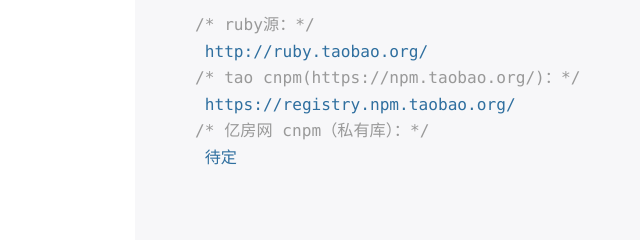
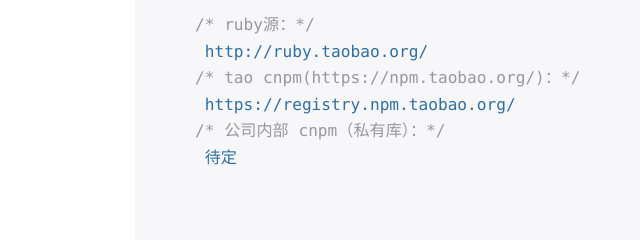
Before and after one commit to chinakids/PicturesStore, a plain HTML site: page html/coding/index.html in a window 1280 px wide. Shown: the part 4700-4940 px from the top of the page, 505-1145 px from the left. Drawn offline with Linux system fonts and the light colour scheme.

Commit message:
改了一出自

```diff
--- a/html/coding/index.html
+++ b/html/coding/index.html
@@ -322,7 +322,7 @@
 <span class="nt"> http://ruby.taobao.org/ </span>
 <span class="c">/* tao cnpm(https://npm.taobao.org/)：*/</span>
 <span class="nt"> https://registry.npm.taobao.org/ </span>
-<span class="c">/* 亿房网 cnpm（私有库）：*/</span>
+<span class="c">/* 公司内部 cnpm（私有库）：*/</span>
 <span class="nt"> 待定 </span>
         </code></pre>
       </div>
```
